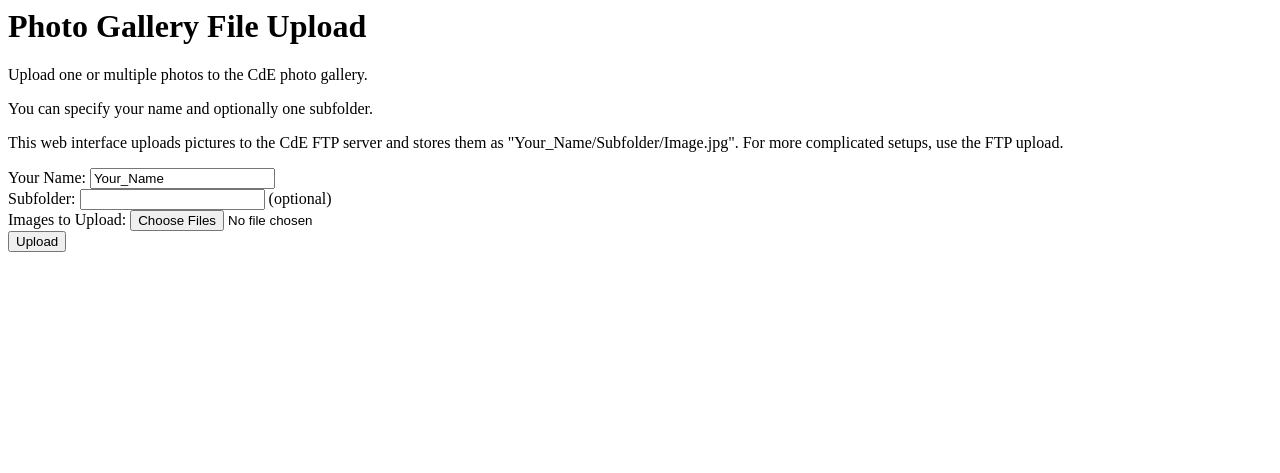
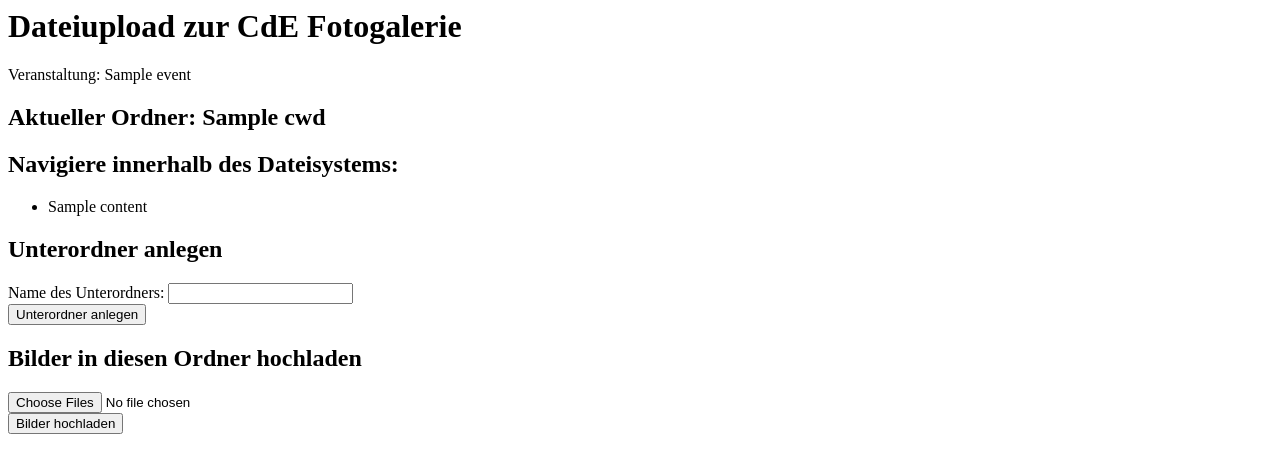
Before and after one commit to felixbmuller/cde-file-upload, a Flask app: template templates/Index.html in a window 1280 px wide. Shown: the top 473 px of the page. Run offline with Flask 3, Linux system fonts and the light colour scheme; the template is opened without the code that fills it: most values are stand-ins (such as "Sample title", 1, 10 or a date in 2020).

Commit message:
rework the whole interface
The idea is to mimic a very basic version of ftp client:
- Authorize via ftp credentials.
- Navigate through the ftp file system.
- Create new subdirectories.
- Upload files in the current directory.

```diff
--- a/main.py
+++ b/main.py
@@ -1,5 +1,6 @@
 from functools import wraps
 from ftplib import FTP
+import ftplib
 import tempfile
 import logging
 from typing import Tuple, List
@@ -12,6 +13,7 @@ from werkzeug.datastructures.file_storage import FileStorage
 from secret import FTP_HOST, FTP_PORT
 
 app = Flask(__name__)
+app.jinja_env.add_extension("jinja2.ext.loopcontrols")
 
 logging.basicConfig(filename='cde_file_upload.log', encoding='utf-8', level=logging.DEBUG)
 
@@ -56,21 +58,11 @@ def requires_auth(f):
     return decorated
 
 
-def is_directory(ftp: FTP, directory: str):
-    """Check if this directory exists in the current ftp folder."""
-    filelist: List[str] = []
-    # execute 'ls -l' on the ftp server
-    ftp.retrlines('LIST', filelist.append)
-    for f in filelist:
-        # one line looks like
-        # drwxrwxr-x 2 2023_PfingstAkademie akademien 0 Jun 7 22:45 DirectoryName
-        bits = f.split()[0]
-        name = f.split()[-1]
-        if name == directory:
-            if bits.upper().startswith('D'):
-                return True
-            raise ValueError(f"Can not create directory {name}: File exists.")
-    return False
+def get_ftp_connection() -> ftplib.FTP:
+    ftp = FTP()
+    ftp.connect(FTP_HOST, FTP_PORT)
+    ftp.login(*get_credentials())
+    return ftp
 
 
 def store_file(directory: pathlib.Path, file: FileStorage) -> pathlib.Path:
@@ -92,77 +84,104 @@ def upload_file(ftp: FTP, filepath: pathlib.Path):
 
 @app.route('/')
 @requires_auth
-def main():
-    logging.debug("/ endpoint")
-    return render_template("Index.html")
+def index():
+    return view_directory()
 
 
-@app.route('/success', methods=['POST'])
+@app.route('/view')
+@app.route('/view/')
+@app.route('/view/<path:directory>')
 @requires_auth
-def upload():
-    logging.debug("Upload received")
+def view_directory(directory: str = "", errors: List[Tuple[str, str, str]] = None):
+    """View the content of a directory on the ftp server.
 
-    msg = "<h1>Uploaded Files</h1><ul>"
+    :param directory: The path to the directory which shall be displayed.
+    :param errors: A list of errors which may appear during the file upload.
+    """
+    errors = errors or []
+    # create a pseudo absolute path to utilize pathlib
+    directory = pathlib.Path("/" + directory.lstrip("/"))
+    ftp = get_ftp_connection()
+    # retrieve the content of the directory
+    try:
+        content = list(ftp.mlsd(path=str(directory), facts=["type"]))
+    except ftplib.all_errors as e:
+        return Response(f"Fehler: {e}", status=400)
+    ftp.quit()
+    parent = directory.parent
+    # guess the connected event from the auth username
+    event, _ = get_credentials()
+    return render_template(
+        "Index.html", **{"cwd": str(directory), "parent": str(parent), "content": content,
+                         "errors": errors, "event": event})
 
+
+@app.route('/create', methods=['POST'])
+@requires_auth
+def create_directory():
+    """Create a new directory on the ftp server.
+
+    This requires that the parent directory of the new subdirectory does already exist.
+    """
+    if 'parent' not in request.values:
+        return Response('Keinen Elternordner für das neue Verzeichnis angegeben.', status=400)
+    if 'directory_name' not in request.values:
+        return Response('Keinen Namen für das neue Verzeichnis angegeben.', status=400)
+    # create a pseudo absolute path to utilize pathlib
+    parent = pathlib.Path(request.values["parent"])
+    name = secure_filename(request.values["directory_name"])
+    ftp = get_ftp_connection()
+
+    # check that the parent directory already exists
     try:
-        user_name = secure_filename(request.values["user"])
-        if target_folder := request.values.get("folder", ""):
-            target_folder = secure_filename(target_folder)
+        ftp.cwd(str(parent))
+    except ftplib.all_errors as e:
+        return Response(f"Fehler: {e}", status=400)
 
-        logging.debug(f"target_folder {target_folder}")
-        logging.debug(f"user name {user_name}")
+    new = parent / secure_filename(name)
+    if new == parent:
+        return Response(f"Fehler: Neuer Ordner gleicht Elternordner: {new}", status=400)
+    ftp.mkd(str(new))
+    ftp.quit()
+    return view_directory(str(parent))
 
-        with tempfile.TemporaryDirectory() as upload_dir:
 
-            if 'files' not in request.files:
-                return 'No files part of the request', 400
+@app.route('/upload', methods=['POST'])
+@requires_auth
+def upload_files():
+    """Upload files to the ftp server.
 
-            files: List[FileStorage] = request.files.getlist('files')
+    This requires that the upload directory does already exist.
+    """
+    if not request.files.get("files"):
+        return Response('Keine Dateien zum Hochladen ausgewählt.', status=400)
+    if 'upload_directory' not in request.values:
+        return Response('Keinen Zielordner zum Hochladen angegeben.', status=400)
+    # create a pseudo absolute path to utilize pathlib
+    directory = pathlib.Path(request.values["upload_directory"])
+    ftp = get_ftp_connection()
 
-            logging.debug("Logging into FTP server")
-            ftp = FTP()
-            ftp.connect(FTP_HOST, FTP_PORT)
-            ftp.login(*get_credentials())
-            logging.debug("  login successful")
+    # check that the upload directory already exists
+    try:
+        ftp.cwd(str(directory))
+    except ftplib.all_errors as e:
+        return Response(f"Fehler: {e}", status=400)
 
-            # create personal directory for current user
-            if not is_directory(ftp, user_name):
-                ftp.mkd(user_name)
-            ftp.cwd(user_name)
-            logging.debug(f"  changed dir {user_name}")
-
-            # create subdirectory in personal user directory
-            if target_folder:
-                if not is_directory(ftp, target_folder):
-                    ftp.mkd(target_folder)
-                ftp.cwd(target_folder)
-                logging.debug(f"  changed dir {target_folder}")
-
-            for file in files:
-                try:
-                    logging.debug(f"Processing file {file.filename}")
-                    if not file.filename:
-                        raise ValueError('One or more files do not have a name (probably uploaded empty file)')
-
-                    path = store_file(pathlib.Path(upload_dir), file)
-                    upload_file(ftp, path)
-
-                    msg += f"<li>{file.filename}: Success"
-                except Exception as e:
-                    logging.debug(f"exception {e.__class__}: {e}")
-                    msg += f"<li>{file.filename}: {e.__class__.__name__}: {e}"
-
-    except Exception as e:
-        logging.debug(f"{e.__class__}: {e}")
-        return f"Something went wrong<br> {e.__class__}: {e}", 500
-
-    msg += "</ul>"
-
+    errors = []
+    with tempfile.TemporaryDirectory() as upload_dir:
+        files: List[FileStorage] = request.files.getlist('files')
+        for file in files:
+            try:
+                logging.debug(f"Processing file {file.filename}")
+                if not file.filename:
+                    raise ValueError('One or more files do not have a name (probably uploaded empty file)')
+                local_path = store_file(pathlib.Path(upload_dir), file)
+                upload_file(ftp, local_path)
+            except Exception as e:
+                logging.debug(f"exception {e.__class__}: {e}")
+                errors.append((file.filename, e.__class__.__name__, e))
     ftp.quit()
-
-    logging.debug("success")
-
-    return msg, 200
+    return view_directory(str(directory))
 
 
 if __name__ == '__main__':
--- a/templates/Index.html
+++ b/templates/Index.html
@@ -1,25 +1,70 @@
 <html>
 <head>
-	<title>Upload Files</title>
+	<title>CdE Fotogalerie Dateiupload – {{ cwd }}</title>
 </head>
 <body>
-	<h1>Photo Gallery File Upload</h1>
+	<h1>Dateiupload zur CdE Fotogalerie</h1>
+    <p>Veranstaltung: {{ event }}</p>
 
-	<p>Upload one or multiple photos to the CdE photo gallery.</p>
+    <h2>Aktueller Ordner: {{ cwd }}</h2>
 
-	<p>You can specify your name and optionally one subfolder.</p>
+    {% if cwd == "/" %}
+    <h2>Hinweise zur Benutzung</h2>
+    <ul>
+        <li>Lege zunächst deinen persönlichen Ordner im Hauptverzeichnis nach dem Schema 'Vorname_Nachname' an.</li>
+        <li>Navigiere in deinen Ordner.</li>
+        <li>Lege dort beliebig viele thematische Unterordner an.</li>
+        <li>Lade jedes deiner Fotos in <bold>genau einem</bold> dieser Unterordner hoch.</li>
+        <li><bold>Über diese Seite können keine Ordner oder Fotos gelöscht werden.</bold> Wende dich hierfür an das Dokuteam.</li>
+        <li>Ebenso können hochgeladene Fotos über diese Seite nicht angesehen werden.</li>
+    </ul>
+    {% endif %}
 
-	<p>This web interface uploads pictures to the CdE FTP server and stores them as "Your_Name/Subfolder/Image.jpg". For more complicated setups, use the FTP upload. </p>
+    <h2>Navigiere innerhalb des Dateisystems:</h2>
+    <ul>
+    {% for name, facts in content %}
+        {% if name == "." %}
+            {% continue %}
+        {% elif name == ".." %}
+            {% if cwd == "/" %}
+                {% continue %}
+            {% endif %}
+            <li><a href="{{ url_for("view_directory", directory=parent.lstrip("/")) }}">..</a></li>
+        {% elif facts["type"] == "dir"%}
+            <li><a href="{{ url_for("view_directory", directory=(cwd+"/").lstrip("/")+name) }}">{{ name }}</a></li>
+        {% else %}
+            <li>{{ name }}</li>
+        {% endif %}
+    {% endfor %}
+    </ul>
 
+    <h2>Unterordner anlegen</h2>
+    {% if cwd == "/" %}
+        <p>Das Namensschema ist 'Vorname_Nachname'</p>
+    {% endif %}
+    <form action="{{ url_for("create_directory") }}" method="post" enctype="multipart/form-data">
+        <input type="hidden" name="parent" value="{{ cwd }}"/>
+        Name des Unterordners: <input type="text" name="directory_name" value=""/>
+        <br/>
+		<input type="submit" value="Unterordner anlegen">
+	</form>
 
-	<form action = "/success" method = "post" enctype="multipart/form-data">
-		Your Name: <input type="text" name="user" value="Your_Name"/>
-        <br/>
-		Subfolder: <input type="text" name="folder" value=""/> (optional)
-		<br/>
-        Images to Upload: <input type="file" name="files" multiple="true"/>
-        <br/>
-		<input type = "submit" value="Upload">
-	</form>
+    {% if cwd != "/" %}
+        <h2>Bilder in diesen Ordner hochladen</h2>
+        <form action="{{ url_for("upload_files") }}" method="post" enctype="multipart/form-data">
+            <input type="hidden" name="upload_directory" value="{{ cwd }}"/>
+            <input type="file" name="files" multiple="true"/>
+            <br/>
+            <input type="submit" value="Bilder hochladen">
+        </form>
+        {% if errors %}
+            <p>Beim Hochladen der Bilder sind folgende Fehler aufgetreten:</p>
+            <ul>
+                {% for filename, errorname, error in errors %}
+                <li>{{ filename }}: {{ errorname }}: {{ error }}</li>
+                {% endfor %}
+            </ul>
+        {% endif %}
+    {% endif %}
 </body>
 </html>
```
Also changed, not shown: templates/Success.html (deleted, +0 -9 lines).
